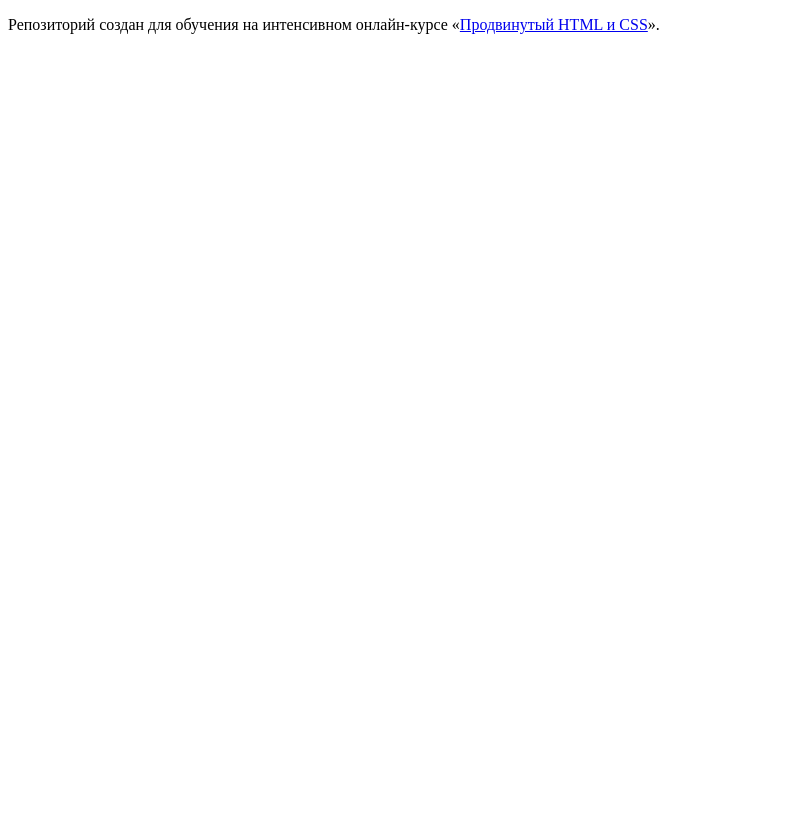
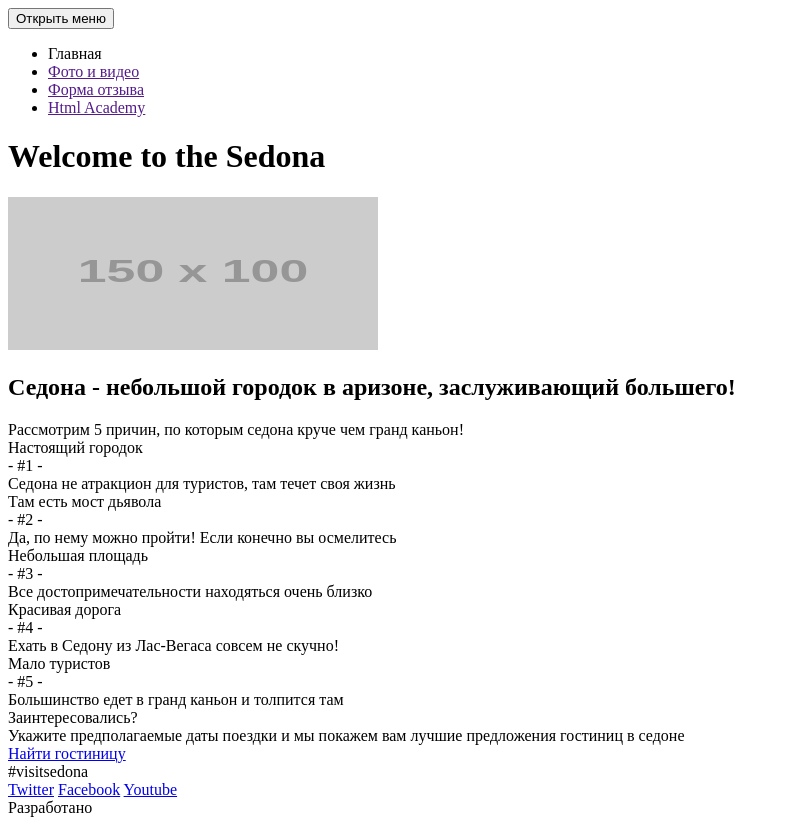
Before and after one commit to alexx150489/151606-sedona, a website: page index.html in a window 1280 px wide. Shown: the whole page, without its empty margins (0-789 px from the left). Before the commit the page ends 800 px from the top, so only its background shows below. Drawn offline with Linux system fonts and the light colour scheme; placeholder pictures from the web are drawn by us.

Commit message:
add bem-index.html

```diff
--- a/index.html
+++ b/index.html
@@ -1,12 +1,88 @@
 <!DOCTYPE html>
 <html lang="ru">
-  <head>
-    <meta charset="utf-8">
-    <title>HTML Academy: Седона</title>
-  </head>
-  <body>
-
-    <p>Репозиторий создан для обучения на интенсивном онлайн‑курсе «<a href="https://htmlacademy.ru/intensive/adaptive">Продвинутый HTML и CSS</a>».</p>
-
-  </body>
+<head>
+  <meta charset="UTF-8">
+  <title>Welcome to the Sedona</title>
+</head>
+<body>
+  <header class="main-header">
+    <nav class="main-nav  main-nav--closed  main-nav--nojs">
+      <button class="main-nav__toggle" type="button">Открыть меню</button>
+      <div class="main-nav__wrapper">
+        <ul class="main-nav__items">
+          <li class="main-nav__item  main-nav__item--active"><a>Главная</a></li>
+          <li class="main-nav__item"><a href="">Фото и видео</a></li>
+          <li class="main-nav__item"><a href="">Форма отзыва</a></li>
+          <li class="main-nav__item"><a href="">Html Academy</a></li>
+        </ul>
+      </div>
+    </nav>
+    <h1 class="main-header__visually-hidden">Welcome to the Sedona</h1>
+    <div class="main-header__logo">
+      <img src="http://placehold.it/150x100" width="370" height="153" alt="Логотип Седона">
+    </div>
+  </header>
+  <div class="main-content">
+    <h2 class="main-content__main-title">Седона - небольшой городок в аризоне, заслуживающий большего!</h2>
+    <div class="main-conetent__reasons">
+      <div class="reasons__reasons-title">Рассмотрим 5 причин, по которым седона круче чем гранд каньон!</div>
+      <div class="reasons__reasons-item">
+        <div class="reasons-item__title">Настоящий городок</div>
+        <div class="reasons-item__number-of-reason">- #1 -</div>
+        <div class="reasons-item__description">Седона не атракцион для туристов, там течет своя жизнь</div>
+        <div class="reasons-item__foto"></div>
+        <div class="reasons-item__advantage">
+          <div class="advantage">
+            <div class="advantage__title"></div>
+            <div class="advantage__text"></div>
+          </div>
+          <div class="advantage">
+            <div class="advantage__title"></div>
+            <div class="advantage__text"></div>
+          </div>
+          <div class="advantage">
+            <div class="advantage__title"></div>
+            <div class="advantage__text"></div>
+          </div>
+        </div>
+      </div>
+      <div class="reasons__reasons-item">
+        <div class="reasons-item__title">Там есть мост дьявола</div>
+        <div class="reasons-item__number-of-reason">- #2 -</div>
+        <div class="reasons-item__description">Да, по нему можно пройти! Если конечно вы осмелитесь</div>
+        <div class="reasons-item__foto"></div>
+      </div>
+      <div class="reasons__reasons-item">
+        <div class="reasons-item__title">Небольшая площадь</div>
+        <div class="reasons-item__number-of-reason">- #3 -</div>
+        <div class="reasons-item__description">Все достопримечательности находяться очень близко</div>
+      </div>
+      <div class="reasons__reasons-item">
+        <div class="reasons-item__title">Красивая дорога</div>
+        <div class="reasons-item__number-of-reason">- #4 -</div>
+        <div class="reasons-item__description">Ехать в Седону из Лас-Вегаса совсем не скучно!</div>
+      </div>
+      <div class="reasons__reasons-item">
+        <div class="reasons-item__title">Мало туристов</div>
+        <div class="reasons-item__number-of-reason">- #5 -</div>
+        <div class="reasons-item__description">Большинство едет в гранд каньон и толпится там</div>
+      </div>
+    </div>
+    <div class="main-content__find-hotel">
+      <div class="hotel-find__title">Заинтересовались?</div>
+      <div class="hotel-find__text">Укажите предполагаемые даты поездки и мы покажем вам лучшие предложения гостиниц в седоне</div>
+      <a class="hotel-find__find-btn" href="#">Найти гостиницу</a>
+    </div>
+    <div class="main-content__map"></div>
+    <footer class="main-footer">
+      <div class="main-footer__hashtag">#visitsedona</div>
+      <div class="main-footer__social">
+        <a class="social__social-btn social-btn-tw" href="#">Twitter</a>
+        <a class="social__social-btn social-btn-fb" href="#">Facebook</a>
+        <a class="social__social-btn social-btn-youtube" href="#">Youtube</a>
+      </div>
+      <div class="main-footer__copyright">Разработано</div>
+    </footer>
+  </div>
+</body>
 </html>
```
